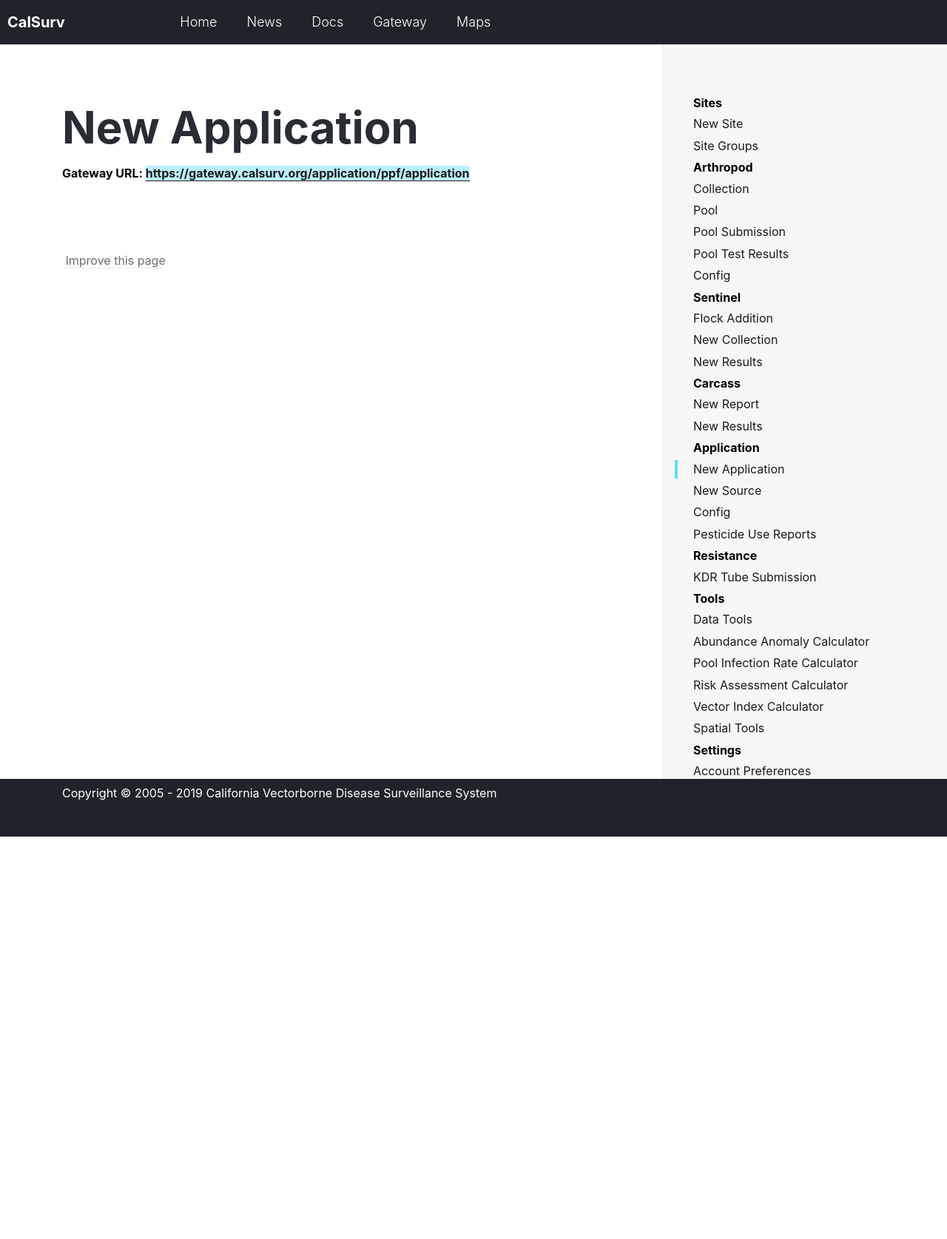
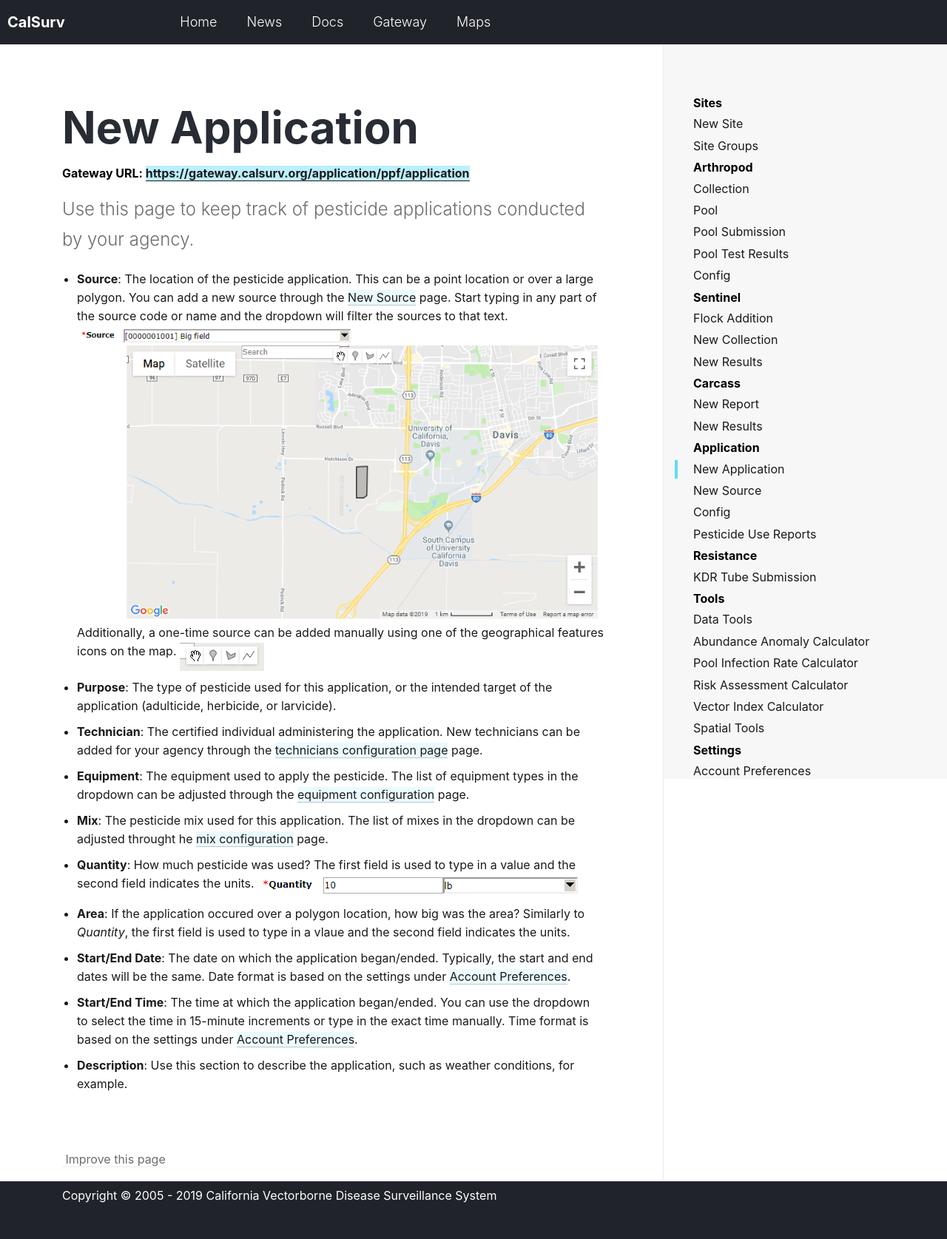
Before and after one commit to tlvaldepena/vectorsurv.org, a Jekyll site: the page built from _docs/application/application.md, in a window 1280 px wide. Shown: the whole page at 74% size. Built offline with Jekyll 4.4.1, drawn with Linux system fonts in a browser that asks for light colours; before the commit the page ends 1131 px from its top, so only the background shows below that.

Commit message:
Initial documentation for new application

```diff
--- a/_docs/application/application.md
+++ b/_docs/application/application.md
@@ -2,3 +2,19 @@
 title: New Application
 gateway-url: https://gateway.calsurv.org/application/ppf/application
 ---
+Use this page to keep track of pesticide applications conducted by your agency.
+
+* **Source**: The location of the pesticide application. This can be a point location or over a large polygon. You can add a new source through the [New Source]({{ site.baseur1 }}/docs/application/source) page. Start typing in any part of the source code or name and the dropdown will filter the sources to that text.
+![Source example]({{ site.baseur1 }}/assets/images/docs/source_example.PNG)
+Additionally, a one-time source can be added manually using one of the geographical features icons on the map.
+![Geographical features]({{ site.baseur1 }}/assets/images/docs/geo-features.PNG)
+* **Purpose**: The type of pesticide used for this application, or the intended target of the application (adulticide, herbicide, or larvicide).
+* **Technician**: The certified individual administering the application. New technicians can be added for your agency through the [technicians configuration page]({{ site.baseur1 }}/docs/application/config) page.
+* **Equipment**: The equipment used to apply the pesticide. The list of equipment types in the dropdown can be adjusted through the [equipment configuration]({{ site.baseur1}}/docs/application/config) page.
+* **Mix**: The pesticide mix used for this application. The list of mixes in the dropdown can be adjusted throught he [mix configuration]({{ site.baseur1 }}/docs/application/config) page.
+* **Quantity**: How much pesticide was used? The first field is used to type in a value and the second field indicates the units.
+![Application amount]({{ site.baseur1 }}/assets/images/docs/application-amt.PNG)
+* **Area**: If the application occured over a polygon location, how big was the area? Similarly to *Quantity*, the first field is used to type in a vlaue and the second field indicates the units.
+* **Start/End Date**: The date on which the application began/ended. Typically, the start and end dates will be the same. Date format is based on the settings under [Account Preferences]({{ site.baseur1 }}/docs/settings/account-preferences).
+* **Start/End Time**: The time at which the application began/ended. You can use the dropdown to select the time in 15-minute increments or type in the exact time manually. Time format is based on the settings under [Account Preferences]({{ site.baseur1 }}/docs/settings/account-preferences).
+* **Description**: Use this section to describe the application, such as weather conditions, for example.
```
